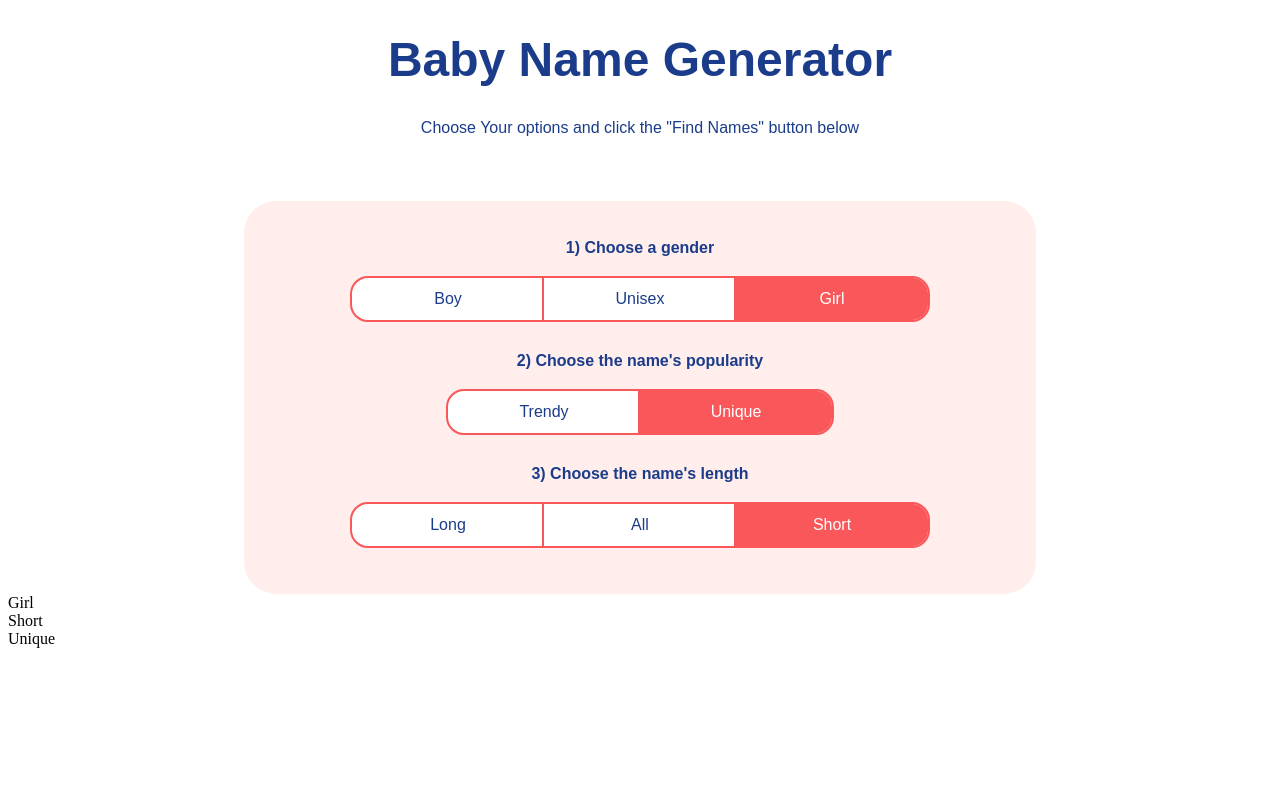
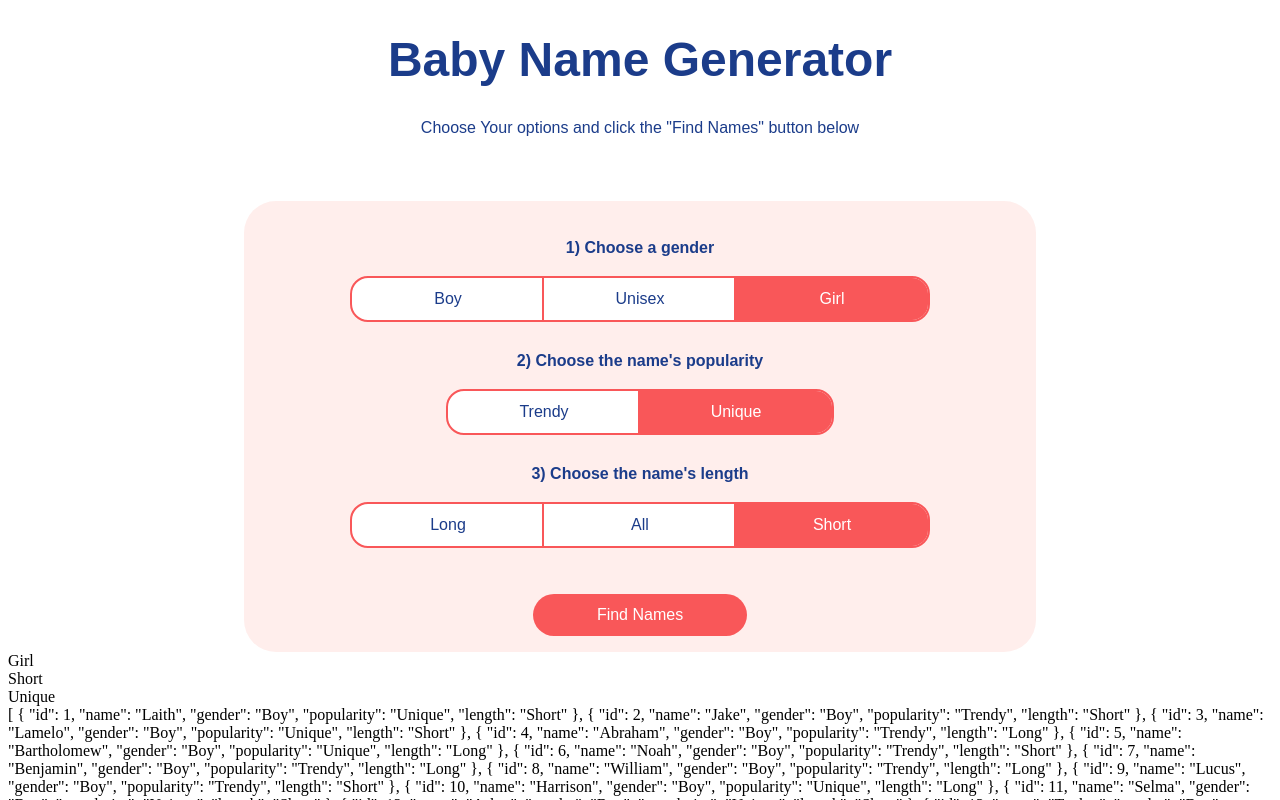
Before and after one commit to Aung-Thu-Zaw/Baby-Name-Generator, a Nuxt app: page / in a window 1280 px wide. Shown: the top 800 px of the page. Built offline with nearby package versions, Linux system fonts and the light colour scheme.

Commit message:
adding data and create computing names button

```diff
--- a/app.vue
+++ b/app.vue
@@ -74,7 +74,10 @@
           </button>
         </div>
       </div>
+      <button class="primary">Find Names</button>
     </div>
+
+
   </div>
 
   <div>
@@ -83,25 +86,15 @@
     {{ options.length }}
     <br />
     {{ options.popularity }}
+    <br />
+    {{ names }}
   </div>
 </template>
 
 <script setup lang="ts">
-// Define Specifi Include Value
-enum Gender {
-  GIRL = "Girl",
-  UNISEX = "Unisex",
-  BOY = "Boy",
-}
-enum Popularity {
-  TRENDY = "Trendy",
-  UNIQUE = "Unique",
-}
-enum Length {
-  LONG = "Long",
-  ALL = "All",
-  SHORT = "Short",
-}
+
+import {Gender,Popularity,Length,names} from "@/data"
+
 
 //Interface is give a pair of key and type
 // Define Specifi key in our object contains
@@ -122,6 +115,9 @@ const options = reactive<OptionsState>({
   length: Length.SHORT,
   popularity: Popularity.UNIQUE,
 });
+
+const selectedNames = ref<string[]>([]);
+
 </script>
 
 <style scoped>
@@ -169,4 +165,14 @@ const options = reactive<OptionsState>({
   background-color: rgb(249, 87, 89);
   color: white;
 }
+.primary {
+  background-color: rgb(249, 87, 89);
+  color: white;
+  border-radius: 6.5rem;
+  border: none;
+  padding: 0.75rem 4rem;
+  font-size: 1rem;
+  margin-top: 1rem;
+  cursor: pointer;
+}
 </style>
--- /dev/null
+++ b/data.ts
@@ -0,0 +1,268 @@
+interface Name {
+    id: number;
+    name: string;
+    gender: Gender;
+    popularity: Popularity;
+    length: Length;
+  }
+
+  export enum Gender {
+    GIRL = "Girl",
+    BOY = "Boy",
+    UNISEX = "Unisex",
+  }
+
+  export enum Popularity {
+    TRENDY = "Trendy",
+    UNIQUE = "Unique",
+  }
+
+  export enum Length {
+    SHORT = "Short",
+    LONG = "Long",
+    ALL = "All",
+  }
+  export const names: Name[] = [
+    {
+      id: 1,
+      name: "Laith",
+      gender: Gender.BOY,
+      popularity: Popularity.UNIQUE,
+      length: Length.SHORT,
+    },
+    {
+      id: 2,
+      name: "Jake",
+      gender: Gender.BOY,
+      popularity: Popularity.TRENDY,
+      length: Length.SHORT,
+    },
+    {
+      id: 3,
+      name: "Lamelo",
+      gender: Gender.BOY,
+      popularity: Popularity.UNIQUE,
+      length: Length.SHORT,
+    },
+    {
+      id: 4,
+      name: "Abraham",
+      gender: Gender.BOY,
+      popularity: Popularity.TRENDY,
+      length: Length.LONG,
+    },
+    {
+      id: 5,
+      name: "Bartholomew",
+      gender: Gender.BOY,
+      popularity: Popularity.UNIQUE,
+      length: Length.LONG,
+    },
+    {
+      id: 6,
+      name: "Noah",
+      gender: Gender.BOY,
+      popularity: Popularity.TRENDY,
+      length: Length.SHORT,
+    },
+    {
+      id: 7,
+      name: "Benjamin",
+      gender: Gender.BOY,
+      popularity: Popularity.TRENDY,
+      length: Length.LONG,
+    },
+    {
+      id: 8,
+      name: "William",
+      gender: Gender.BOY,
+      popularity: Popularity.TRENDY,
+      length: Length.LONG,
+    },
+    {
+      id: 9,
+      name: "Lucus",
+      gender: Gender.BOY,
+      popularity: Popularity.TRENDY,
+      length: Length.SHORT,
+    },
+    {
+      id: 10,
+      name: "Harrison",
+      gender: Gender.BOY,
+      popularity: Popularity.UNIQUE,
+      length: Length.LONG,
+    },
+    {
+      id: 11,
+      name: "Selma",
+      gender: Gender.BOY,
+      popularity: Popularity.UNIQUE,
+      length: Length.SHORT,
+    },
+    {
+      id: 12,
+      name: "Asher",
+      gender: Gender.BOY,
+      popularity: Popularity.UNIQUE,
+      length: Length.SHORT,
+    },
+    {
+      id: 13,
+      name: "Tucker",
+      gender: Gender.BOY,
+      popularity: Popularity.TRENDY,
+      length: Length.SHORT,
+    },
+
+    {
+      id: 14,
+      name: "Arya",
+      gender: Gender.GIRL,
+      popularity: Popularity.UNIQUE,
+      length: Length.SHORT,
+    },
+    {
+      id: 15,
+      name: "Olivia",
+      gender: Gender.GIRL,
+      popularity: Popularity.TRENDY,
+      length: Length.SHORT,
+    },
+    {
+      id: 16,
+      name: "Fay",
+      gender: Gender.GIRL,
+      popularity: Popularity.UNIQUE,
+      length: Length.SHORT,
+    },
+    {
+      id: 17,
+      name: "Brooklyn",
+      gender: Gender.GIRL,
+      popularity: Popularity.TRENDY,
+      length: Length.LONG,
+    },
+    {
+      id: 18,
+      name: "Genevieve",
+      gender: Gender.GIRL,
+      popularity: Popularity.UNIQUE,
+      length: Length.LONG,
+    },
+    {
+      id: 19,
+      name: "Zoe",
+      gender: Gender.GIRL,
+      popularity: Popularity.TRENDY,
+      length: Length.SHORT,
+    },
+    {
+      id: 20,
+      name: "Valentina",
+      gender: Gender.GIRL,
+      popularity: Popularity.TRENDY,
+      length: Length.LONG,
+    },
+    {
+      id: 21,
+      name: "Josephine",
+      gender: Gender.GIRL,
+      popularity: Popularity.TRENDY,
+      length: Length.LONG,
+    },
+    {
+      id: 22,
+      name: "Maya",
+      gender: Gender.GIRL,
+      popularity: Popularity.TRENDY,
+      length: Length.SHORT,
+    },
+    {
+      id: 23,
+      name: "Everleigh",
+      gender: Gender.GIRL,
+      popularity: Popularity.UNIQUE,
+      length: Length.LONG,
+    },
+    {
+      id: 24,
+      name: "Poppy",
+      gender: Gender.GIRL,
+      popularity: Popularity.UNIQUE,
+      length: Length.SHORT,
+    },
+    {
+      id: 25,
+      name: "Maia",
+      gender: Gender.GIRL,
+      popularity: Popularity.UNIQUE,
+      length: Length.SHORT,
+    },
+    {
+      id: 26,
+      name: "Ivy",
+      gender: Gender.GIRL,
+      popularity: Popularity.TRENDY,
+      length: Length.SHORT,
+    },
+
+    {
+      id: 27,
+      name: "Jude",
+      gender: Gender.UNISEX,
+      popularity: Popularity.UNIQUE,
+      length: Length.SHORT,
+    },
+    {
+      id: 28,
+      name: "Adrian",
+      gender: Gender.UNISEX,
+      popularity: Popularity.TRENDY,
+      length: Length.SHORT,
+    },
+    {
+      id: 29,
+      name: "Sunny",
+      gender: Gender.UNISEX,
+      popularity: Popularity.UNIQUE,
+      length: Length.SHORT,
+    },
+    {
+      id: 30,
+      name: "Channing",
+      gender: Gender.UNISEX,
+      popularity: Popularity.TRENDY,
+      length: Length.LONG,
+    },
+    {
+      id: 31,
+      name: "Tennessee",
+      gender: Gender.UNISEX,
+      popularity: Popularity.UNIQUE,
+      length: Length.LONG,
+    },
+    {
+      id: 32,
+      name: "Dallas",
+      gender: Gender.UNISEX,
+      popularity: Popularity.TRENDY,
+      length: Length.SHORT,
+    },
+
+    {
+      id: 33,
+      name: "Zephyr",
+      gender: Gender.UNISEX,
+      popularity: Popularity.UNIQUE,
+      length: Length.LONG,
+    },
+
+    {
+      id: 34,
+      name: "Teri",
+      gender: Gender.UNISEX,
+      popularity: Popularity.TRENDY,
+      length: Length.SHORT,
+    },
+  ];
```
